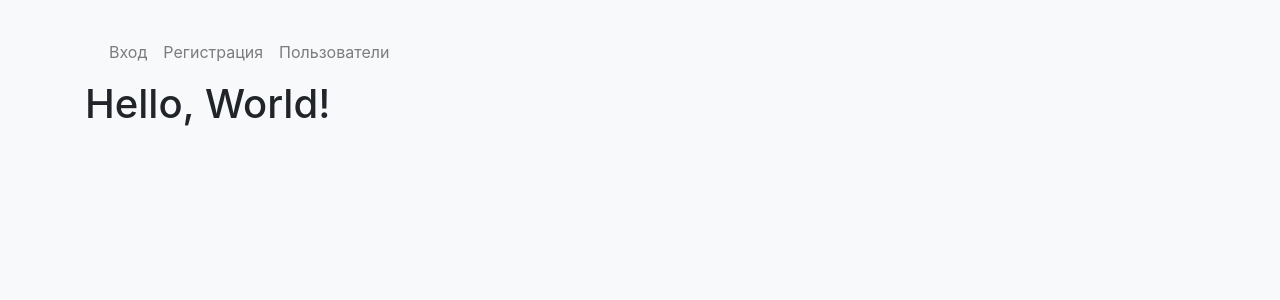
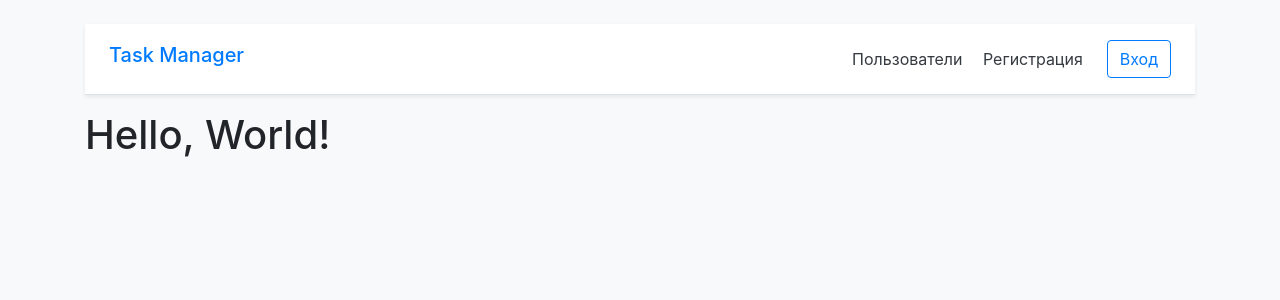
Before and after one commit to kozenalex/python-project-52, a Django app: page / in a window 1280 px wide. Shown: the top 300 px of the page. Run offline with Django 4.2, Linux system fonts and the light colour scheme; some libraries are stand-ins or nearby versions.

Commit message:
fcn bootstrap

```diff
--- a/pyproject.toml
+++ b/pyproject.toml
@@ -15,6 +15,7 @@ python-dotenv = "^0.21.0"
 flake8 = "^6.0.0"
 psycopg2-binary = "^2.9.5"
 django-bootstrap4 = "^22.3"
+whitenoise = "^6.2.0"
 
 
 [build-system]
--- a/task_manager/settings.py
+++ b/task_manager/settings.py
@@ -53,6 +53,7 @@ INSTALLED_APPS = [
 
 MIDDLEWARE = [
     'django.middleware.security.SecurityMiddleware',
+    'whitenoise.middleware.WhiteNoiseMiddleware',
     'django.contrib.sessions.middleware.SessionMiddleware',
     'django.middleware.common.CommonMiddleware',
     'django.middleware.csrf.CsrfViewMiddleware',
@@ -134,6 +135,7 @@ USE_TZ = True
 # https://docs.djangoproject.com/en/4.1/howto/static-files/
 
 STATIC_URL = 'static/'
+STATICFILES_STORAGE = "whitenoise.storage.CompressedManifestStaticFilesStorage"
 
 # Default primary key field type
 # https://docs.djangoproject.com/en/4.1/ref/settings/#default-auto-field
--- a/task_manager/templates/navigation.html
+++ b/task_manager/templates/navigation.html
@@ -1,17 +1,10 @@
-<nav class="navbar navbar-expand-lg navbar-light bg-light">
-    <div class="collapse navbar-collapse" id="navbarSupportedContent">
-        <ul class="navbar-nav mr-auto">
-          <li class="nav-item">
-            <a class="nav-link" href="#">Вход</a>
-          </li>
-
-          <li class="nav-item">
-            <a class="nav-link" href="#">Регистрация</a>
-          <li>
-
-          <li class="nav-item">
-            <a class="nav-link" href="#">Пользователи</a>
-          </li>
-        </ul>
-    </div>
-</nav>
+<div class="d-flex flex-column flex-md-row align-items-center p-3 px-md-4 mb-3 bg-white border-bottom shadow-sm">
+    <a class="my-0 mr-md-auto font-weight-normal" href="{% url 'index_page' %}">
+        <h5 >Task Manager</h5>
+    </a>
+    <nav class="my-2 my-md-0 mr-md-3">
+      <a class="p-2 text-dark" href="#">Пользователи</a>
+      <a class="p-2 text-dark" href="#">Регистрация</a>
+    </nav>
+    <a class="btn btn-outline-primary" href="#">Вход</a>
+</div>
--- a/task_manager/urls.py
+++ b/task_manager/urls.py
@@ -19,5 +19,5 @@ from task_manager import views
 
 urlpatterns = [
     path('admin/', admin.site.urls),
-    path('', views.IndexPageView.as_view())
+    path('', views.IndexPageView.as_view(), name='index_page')
 ]
```
Also changed, not shown: 1 other file.
